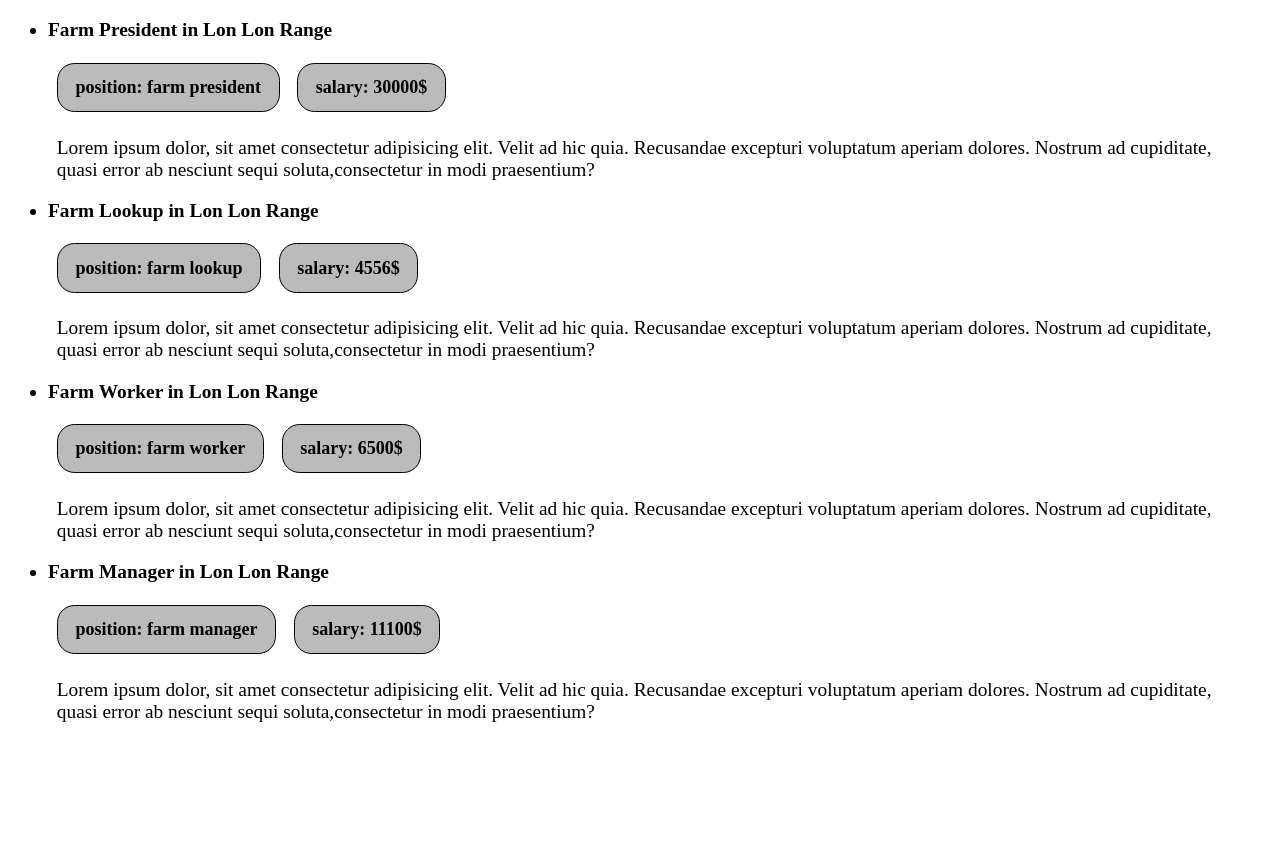
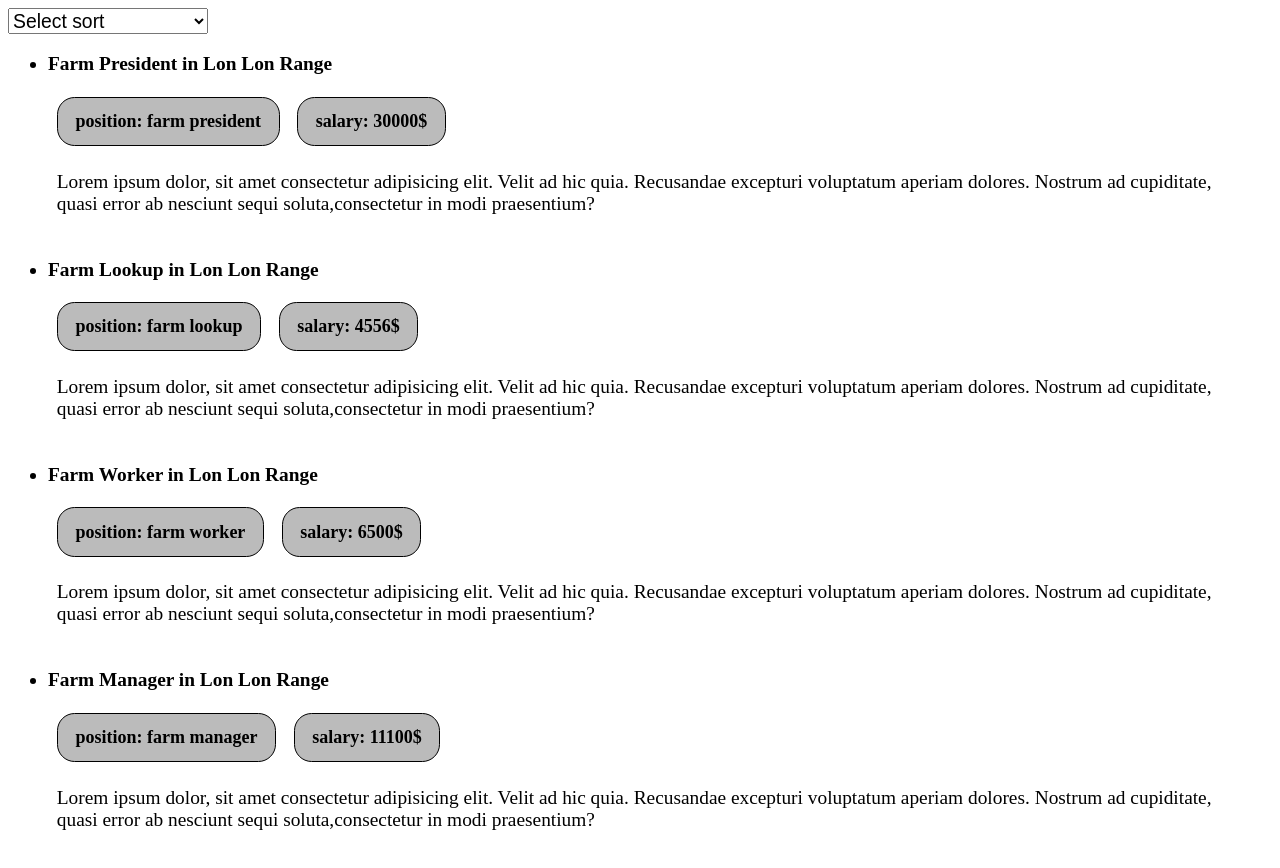
Before and after one commit to DavidStoyanov/VueV3-TS-Series, a Vue app: page / in a window 1280 px wide. Shown: the top 868 px of the page. Before the commit the page ends 800 px from the top, so only its background shows below. Built offline with nearby package versions, Linux system fonts and the light colour scheme.

Commit message:
Add lesson files

```diff
--- a/src/App.vue
+++ b/src/App.vue
@@ -1,18 +1,28 @@
 <template>
   <div class="app">
-    <job-list :jobs="jobs" />
+    <select v-model="order">
+      <option value="default">Select sort</option>
+      <option value="title-low">Title: Lower first</option>
+      <option value="title-low">Title: Higher first</option>
+      <option value="location-low">Location: Lower first</option>
+      <option value="location-low">Location: Higher first</option>
+      <option value="salary-low">Salary: Lower first</option>
+      <option value="salary-high">Salary: Higher first</option>
+    </select>
+    <JobList :jobs="jobs" :order="order" />
   </div>
 </template>
 
 <script lang="ts">
-import { defineComponent, reactive, ref, toRefs } from 'vue';
+import { computed, defineComponent, PropType, reactive, ref, toRefs } from 'vue';
 import JobList from './components/JobsList.vue'
 import Job from './types/Job';
+import OrderTerm from './types/OrderTerm';
 
 export default defineComponent({
   name: 'App',
   components: {
-    'job-list': JobList
+    JobList
   },
   setup() {
     const jobs = ref<Job[]>([
@@ -21,8 +31,13 @@ export default defineComponent({
       { title: 'farm worker', location: 'lon lon range', salary: 6500, id: '3' },
       { title: 'farm manager', location: 'lon lon range', salary: 11100, id: '4' },
     ])
+    const order = ref<OrderTerm>('default')
 
-    return { jobs }
+    /* const handleClick = (term: OrderTerm) => {
+      throw new Error();
+    } */
+
+    return { jobs, order }
   },
   methods: {
 
--- a/src/components/JobsList.vue
+++ b/src/components/JobsList.vue
@@ -22,12 +22,17 @@
 <script lang="ts">
 import { defineComponent, PropType } from 'vue'
 import Job from '@/types/Job'
+import OrderTerm from '@/types/OrderTerm'
 
 export default defineComponent({
     props: {
         jobs: {
             required: true,
             type: Array as PropType<Job[]>
+        },
+        order: {
+            required: false,
+            type: String as PropType<OrderTerm>
         }
     }
 })
@@ -36,6 +41,10 @@ export default defineComponent({
 <style>
     * {
         font-size: 1.10rem;
+    }
+
+    li {
+        margin-bottom: 2.5rem;
     }
 
     .salary span {
--- /dev/null
+++ b/src/types/OrderTerm.ts
@@ -0,0 +1,6 @@
+type OrderTerm = 'default'
+    | 'title-low' | 'title-high'
+    | 'location-low' | 'location-high'
+    | 'salary-low' | 'salary-high'
+
+export default OrderTerm
```
